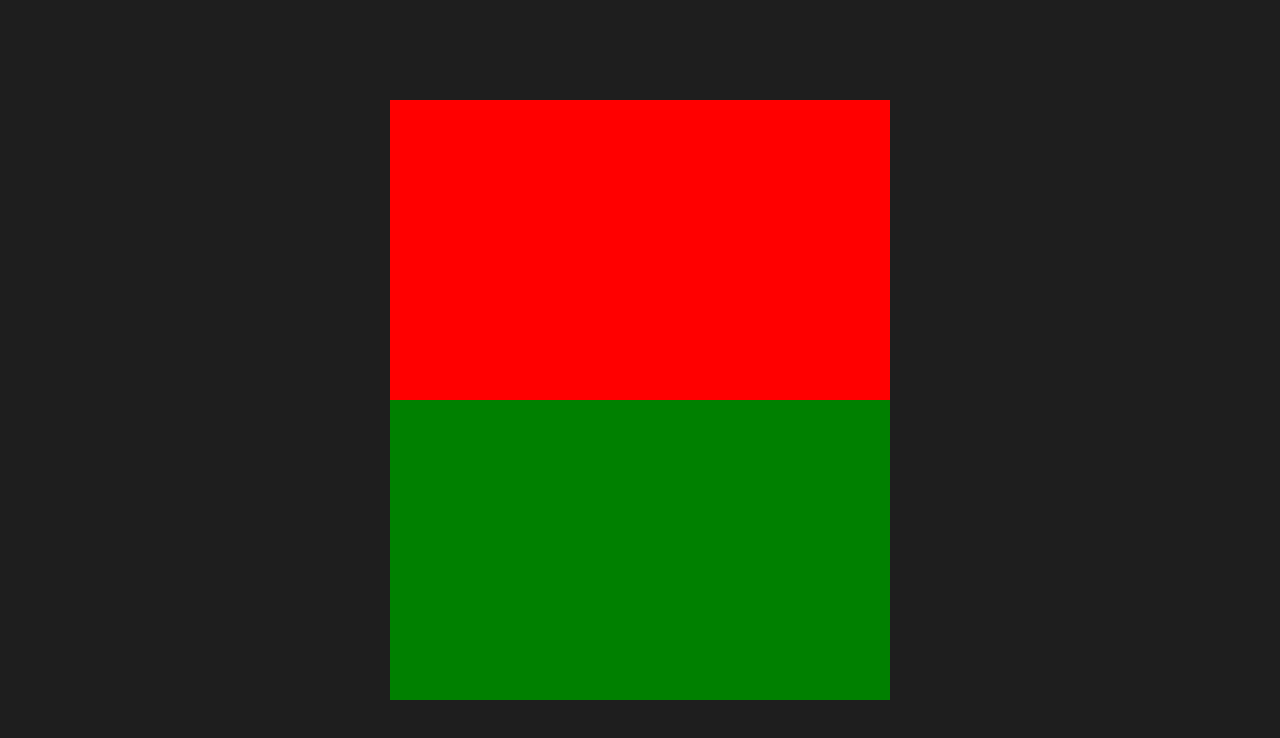
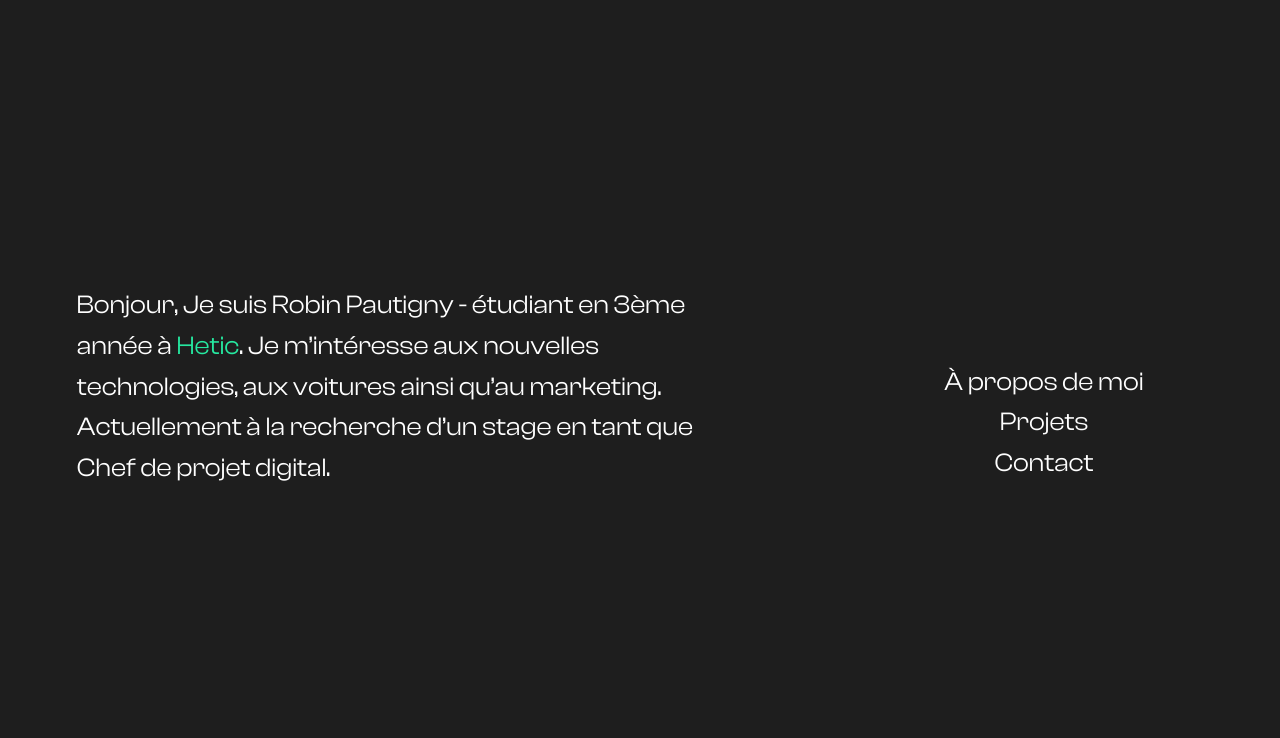
Before and after one commit to rob1-alt/Porfolio-2021, a React (Create React App) app: page / in a window 1280 px wide. Shown: the top 738 px of the page. Built offline with nearby package versions, Linux system fonts and the light colour scheme.

Commit message:
adding main page

```diff
--- a/src/App.css
+++ b/src/App.css
@@ -1,5 +1,5 @@
 .App {
-  text-align: center;
+  font-family: "ClashDisplay-Regular";
 }
 
 
@@ -9,7 +9,6 @@
   min-height: 100vh;
   display: flex;
   flex-direction: column;
-  align-items: center;
   justify-content: center;
   font-size: calc(10px + 2vmin);
   color: white;
@@ -18,9 +17,8 @@
 
 
 .mainText{
-  max-width: 620px;
+  max-width: 630px;
   text-align: start;
-  font-family: "ClashDisplay-Regular";
 }
 
 .vert{
@@ -28,13 +26,17 @@
 }
 
 .box{
-  width: 500px;
-  height: 300px;
-  background: red;
+  margin-left: 6%;
 }
 
-.box2{
-  width: 500px;
-  height: 300px;
-  background: green;
+ol{
+  list-style: none;
 }
+
+
+.wrapperMenu{
+  text-align: center;
+  display: block;
+  margin-left: 60%;
+  margin-top: -12%;
+}
--- a/src/App.js
+++ b/src/App.js
@@ -9,9 +9,20 @@ function App() {
       <header className="App-header">
 
               <div className='box'>
+              <p className='mainText'>
+                  Bonjour, Je suis Robin Pautigny - étudiant en 3ème année à <span className='vert'>Hetic</span>.
+                  Je m’intéresse aux nouvelles technologies, aux voitures ainsi qu’au marketing. Actuellement à la recherche d’un stage en tant que Chef de projet digital.
+                </p>
               </div>
 
               <div className='box2'>
+                <nav className='wrapperMenu'>
+                  <ol>
+                    <li>À propos de moi</li>
+                    <li>Projets</li>
+                    <li>Contact</li>
+                  </ol>
+                </nav>
               </div>
 
       </header>
```
Also changed, not shown: 2 other files (tests, documents, lock files or other folders).
